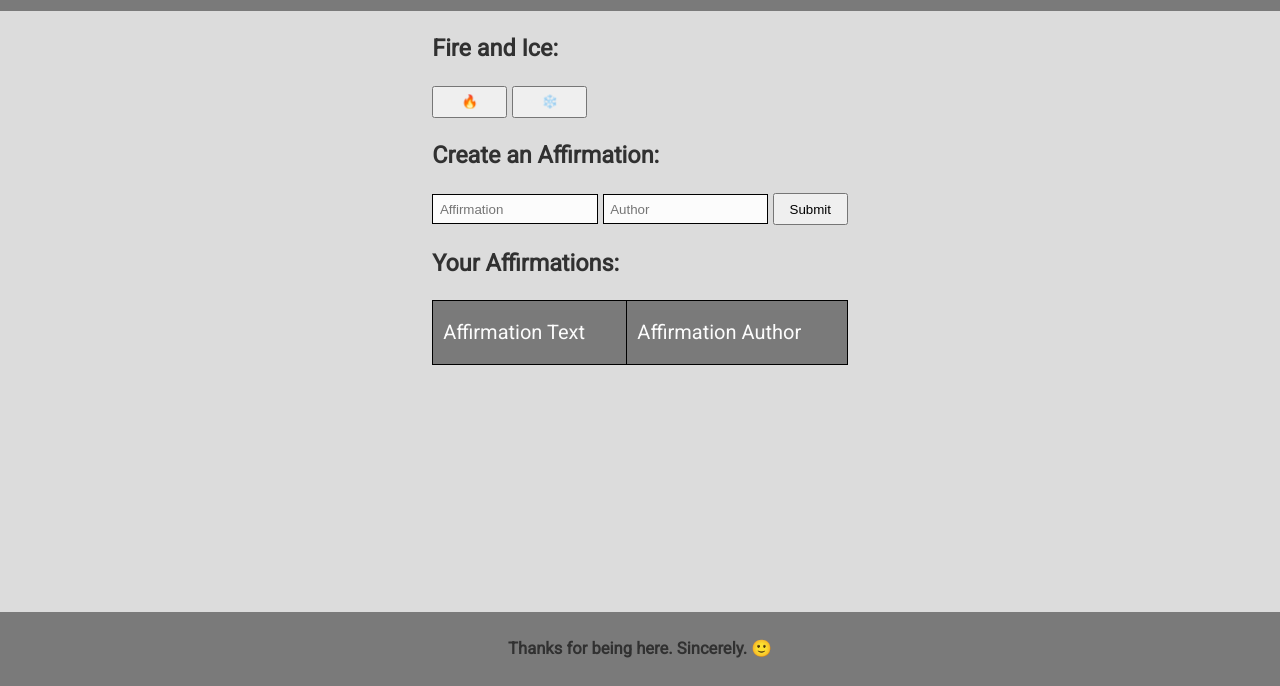
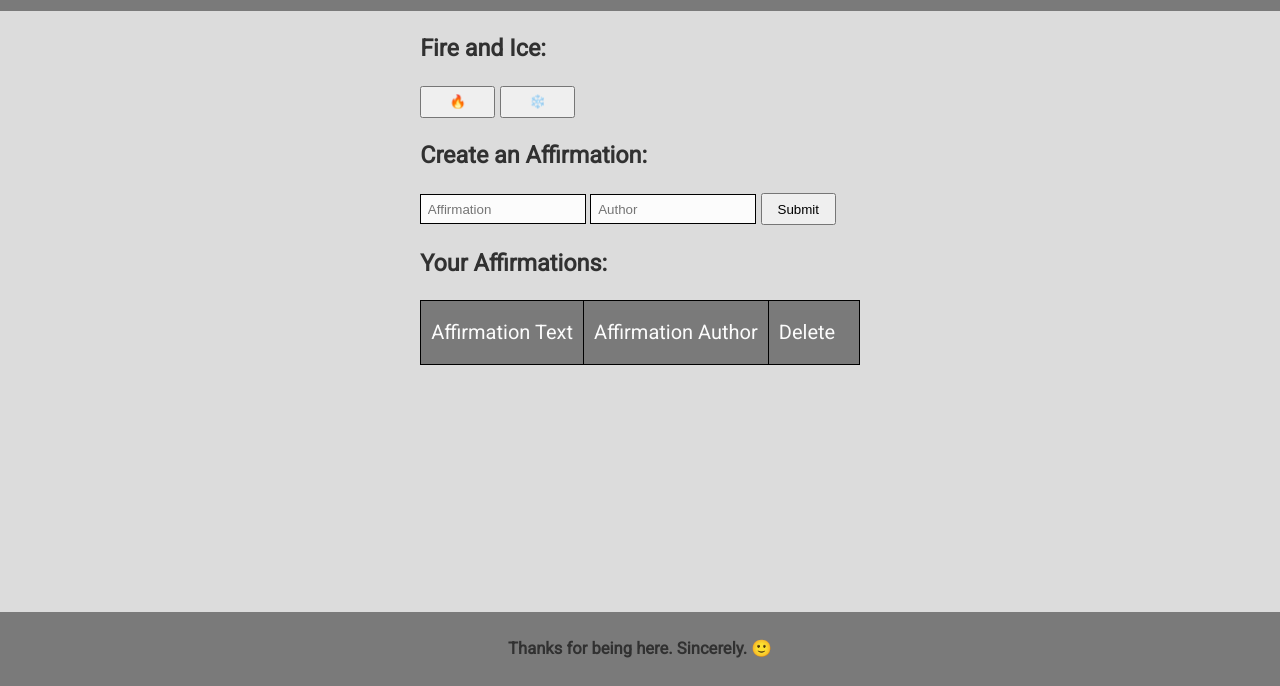
Before and after one commit to DewdropSprite/affirmation-app-group-project, a plain HTML site: page index.html in a window 1280 px wide. Shown: the part 114-800 px from the top of the page. Drawn offline with Linux system fonts and the light colour scheme.

Commit message:
added delete column to the table

```diff
--- a/index.html
+++ b/index.html
@@ -42,13 +42,11 @@
       <table id="tableData">
         <thead>
           <td>Affirmation Text</td>
-          <!--<td id = "delete"></td>-->
           <td>Affirmation Author</td>
+          <td>Delete</td>
         </thead>
         <tbody>
           <tr>
-            <!-- <td id="affirmations"></td>
-            <td id="author"></td> -->
           </tr>
         </tbody>
       </table>
```
